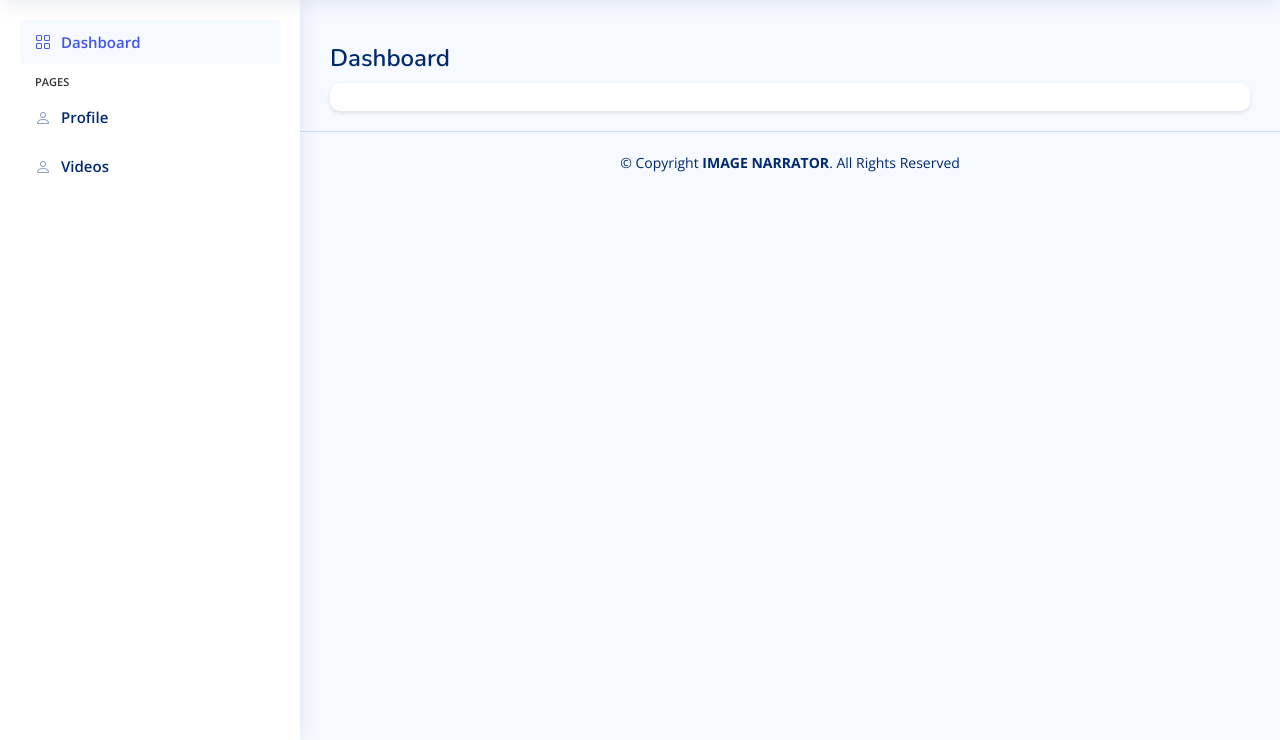
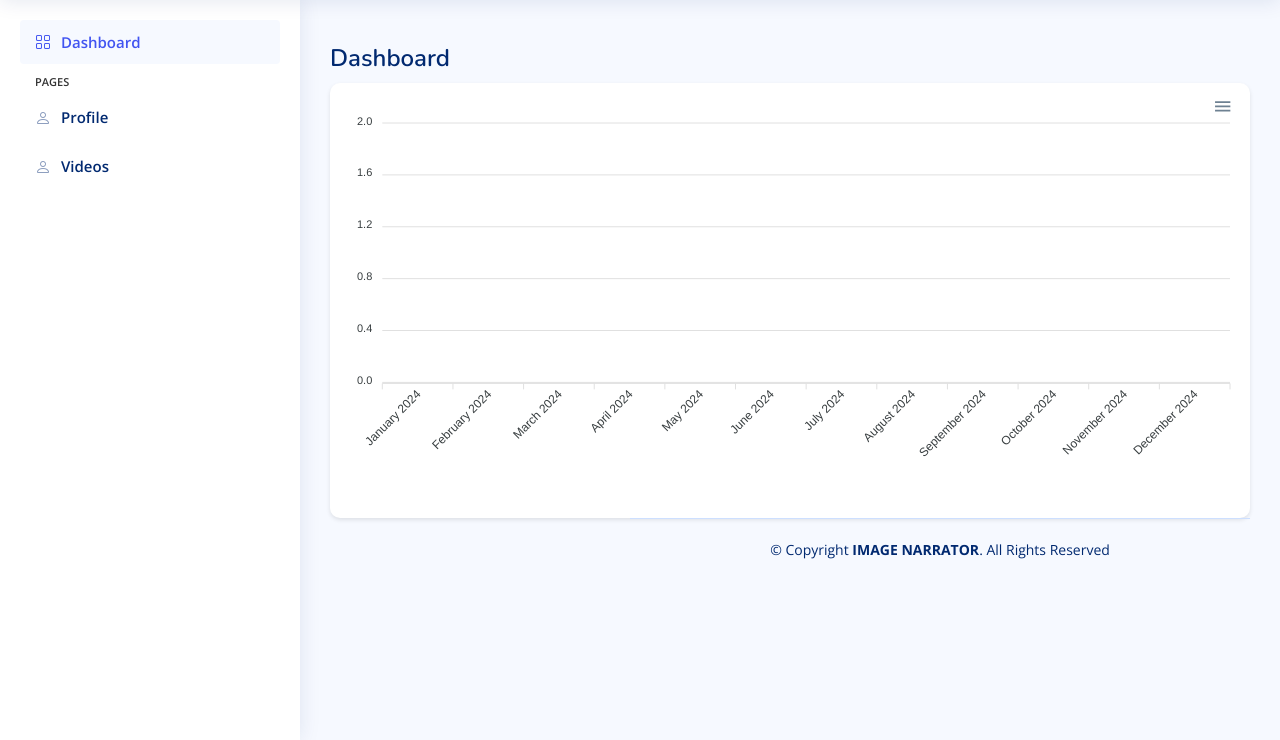
Before and after one commit to Lisa123wang/ImageNarrator, a PHP site: page /pages-studyrecord.php in a window 1280 px wide. Shown: the part 60-800 px from the top of the page. Run offline with PHP 8.4, Linux system fonts and the light colour scheme; the visitor is signed in with stand-in values (Sample User, id 1); tables that the repository leaves empty or names only in its code hold one stand-in row (values such as "Sample post"); some libraries are stand-ins or nearby versions.

Commit message:
Update pages-studyrecord.php

```diff
--- a/NarratorAdmin/pages-studyrecord.php
+++ b/NarratorAdmin/pages-studyrecord.php
@@ -13,11 +13,9 @@
     <!-- Favicons -->
     <link href="assets/img/favicon.png" rel="icon">
     <link href="assets/img/apple-touch-icon.png" rel="apple-touch-icon">
-
     <!-- Google Fonts -->
     <link href="https://fonts.gstatic.com" rel="preconnect">
     <link href="https://fonts.googleapis.com/css?family=Open+Sans:300,300i,400,400i,600,600i,700,700i|Nunito:300,300i,400,400i,600,600i,700,700i|Poppins:300,300i,400,400i,500,500i,600,600i,700,700i" rel="stylesheet">
-
     <!-- Vendor CSS Files -->
     <link href="assets/vendor/bootstrap/css/bootstrap.min.css" rel="stylesheet">
     <link href="assets/vendor/bootstrap-icons/bootstrap-icons.css" rel="stylesheet">
@@ -26,10 +24,12 @@
     <link href="assets/vendor/quill/quill.bubble.css" rel="stylesheet">
     <link href="assets/vendor/remixicon/remixicon.css" rel="stylesheet">
     <link href="assets/vendor/simple-datatables/style.css" rel="stylesheet">
-
     <!-- Template Main CSS File -->
     <link href="assets/css/style.css" rel="stylesheet">
-
+    <!-- ApexCharts -->
+    <script src="assets/vendor/apexcharts/apexcharts.min.js"></script>
+    <!-- Template Main JS File -->
+    <script src="assets/js/main.js"></script>
     <!-- =======================================================
     * Template Name: NiceAdmin
     * Updated: Jan 29 2024 with Bootstrap v5.3.2
@@ -37,9 +37,8 @@
     * Author: BootstrapMade.com
     * License: https://bootstrapmade.com/license/
     ======================================================== -->
-
 </head>
-
+<body>
 <?php
     session_start();
     $link = mysqli_connect('localhost', 'root', '', 'narratordb_test1');
@@ -55,27 +54,42 @@
         echo " (" . htmlspecialchars($_SESSION['nickname']) . ")";
     }
 
-    $email = $_SESSION['email'];
-    $sqlUser = "SELECT userID FROM user WHERE email = ?";
-    $stmtUser = mysqli_prepare($link, $sqlUser);
-    mysqli_stmt_bind_param($stmtUser, "s", $email);
-    mysqli_stmt_execute($stmtUser);
-    $resultUser = mysqli_stmt_get_result($stmtUser);
-    $user = mysqli_fetch_assoc($resultUser);
-    $userID = $user['userID'];
-
-    // Revised query to get screenshot counts by date
-    $sqlScreenshotCount = "SELECT dateCreated AS date, COUNT(*) AS scshotCount FROM imagerecognition WHERE userID = ? GROUP BY dateCreated ORDER BY dateCreated DESC";
+    // Revised query to get screenshot counts by month for all users
+    $sqlScreenshotCount = "SELECT DATE_FORMAT(dateCreated, '%Y-%m') AS month, COUNT(*) AS scshotCount
+                           FROM imagerecognition
+                           GROUP BY month
+                           ORDER BY month";
     $stmtScreenshotCount = mysqli_prepare($link, $sqlScreenshotCount);
-    mysqli_stmt_bind_param($stmtScreenshotCount, "i", $userID);
     mysqli_stmt_execute($stmtScreenshotCount);
     $resultScreenshotCount = mysqli_stmt_get_result($stmtScreenshotCount);
+
+    // Set up an array for all months
+    $all_months = [
+        "January", "February", "March", "April", "May", "June",
+        "July", "August", "September", "October", "November", "December"
+    ];
+
+    $labels = [];
+    $counts = [];
+    $current_year = date("Y");
+    for ($month = 1; $month <= 12; $month++) {
+        $labels[] = $all_months[$month - 1] . " " . $current_year;
+        $counts[] = 0;
+    }
+
+    // Update counts based on the result
+    while ($row = mysqli_fetch_assoc($resultScreenshotCount)) {
+        $month_year = explode("-", $row['month']);
+        $month = intval($month_year[1]);
+        $month_name = $all_months[$month - 1] . " " . $month_year[0];
+        $index = array_search($month_name, $labels);
+        if ($index !== false) {
+            $counts[$index] = intval($row['scshotCount']);
+        }
+    }
 ?>
 
-<body>
-     <!-- ======= Header ======= -->
 <header id="header" class="header fixed-top d-flex align-items-center">
-
     <div class="d-flex align-items-center justify-content-between">
         <a href="index.html" class="logo d-flex align-items-center">
             <img src="assets/img/imageNarrator logo.png" alt="">
@@ -86,34 +100,23 @@
 
     <nav class="header-nav ms-auto">
         <ul class="d-flex align-items-center">
-
             <li>
                 <a class="nav-link nav-icon" href="https://chrome.google.com/webstore/detail/summary-for-google-with-c/cmnlolelipjlhfkhpohphpedmkfbobjc">
                     <i class="bx bxl-google"></i>
-
                 </a><!-- End chrome Icon -->
             </li>
-
             <li class="nav-item dropdown">
-
                 <a class="nav-link nav-icon" href="#" data-bs-toggle="dropdown">
                     <i class="bi bi-bell"></i>
                     <span class="badge bg-primary badge-number">1</span>
                 </a><!-- End Notification Icon -->
-
                 <ul class="dropdown-menu dropdown-menu-end dropdown-menu-arrow notifications">
                     <li class="dropdown-header">
                         You have 1 new notifications
                         <a href="#"><span class="badge rounded-pill bg-primary p-2 ms-2">View all</span></a>
                     </li>
-                <li>
-                    <hr class="dropdown-divider">
-                </li>
-
-                <li>
-                    <hr class="dropdown-divider">
-                </li>
-
+                    <li><hr class="dropdown-divider"></li>
+                    <li><hr class="dropdown-divider"></li>
                     <li class="notification-item">
                         <i class="bi bi-info-circle text-primary"></i>
                         <div>
@@ -122,162 +125,128 @@
                             <p>4 hrs. ago</p>
                         </div>
                     </li>
-
-                <li>
-                    <hr class="dropdown-divider">
-                </li>
-                <!--
-        <li class="dropdown-footer">
-          <a href="#">Show all notifications</a>
-        </li>
-        -->
+                    <li><hr class="dropdown-divider"></li>
                 </ul><!-- End Notification Dropdown Items -->
-
             </li><!-- End Notification Nav -->
-
             <li class="nav-item dropdown">
-
                 <a class="nav-link nav-icon" href="#" data-bs-toggle="dropdown">
                     <i class="bi bi-clock"></i>
                     <span class="badge bg-success badge-number">3.5</span>
                 </a><!-- End Messages Icon -->
-
             </li><!-- End Messages Nav -->
-
             <li class="nav-item dropdown pe-3">
-
                 <a class="nav-link nav-profile d-flex align-items-center pe-0" href="#" data-bs-toggle="dropdown">
                     <span class="d-none d-md-block dropdown-toggle ps-2"><?php echo htmlspecialchars($_SESSION['nickname']); ?></span>
                 </a><!-- End Profile Iamge Icon -->
-
                 <ul class="dropdown-menu dropdown-menu-end dropdown-menu-arrow profile">
                     <li class="dropdown-header">
                         <h6><?php echo htmlspecialchars($_SESSION['nickname']); ?></h6>
                         <span>user</span>
                     </li>
-                <li>
-                    <hr class="dropdown-divider">
-                </li>
-
+                    <li><hr class="dropdown-divider"></li>
                     <li>
                         <a class="dropdown-item d-flex align-items-center" href="pages-profile.php">
                             <i class="bi bi-person"></i>
                             <span>My Profile</span>
                         </a>
                     </li>
-
-                <li>
-                    <hr class="dropdown-divider">
-                </li>
-
+                    <li><hr class="dropdown-divider"></li>
                     <li>
                         <a class="dropdown-item d-flex align-items-center" href="pages-faq.html">
                             <i class="bi bi-question-circle"></i>
                             <span>Need Help?</span>
                         </a>
                     </li>
-                <li>
-                    <hr class="dropdown-divider">
-                </li>
-
+                    <li><hr class="dropdown-divider"></li>
                     <li>
                         <a class="dropdown-item d-flex align-items-center" href="phpcontrol/logout.php">
                             <i class="bi bi-box-arrow-right"></i>
                             <span>Sign Out</span>
                         </a>
                     </li>
-
                 </ul><!-- End Profile Dropdown Items -->
             </li><!-- End Profile Nav -->
-
         </ul>
     </nav><!-- End Icons Navigation -->
+</header><!-- End Header -->
 
-</header><!-- End Header -->
-    <!-- ======= Sidebar ======= -->
 <aside id="sidebar" class="sidebar">
-
     <ul class="sidebar-nav" id="sidebar-nav">
-
         <li class="nav-item">
             <a class="nav-link " href="#">
                 <i class="bi bi-grid"></i>
                 <span>Dashboard</span>
             </a>
         </li><!-- End Dashboard Nav -->
-
-            <li class="nav-heading"><font color="#333">Pages</li>
-
+        <li class="nav-heading"><font color="#333">Pages</font></li>
         <li class="nav-item">
             <a class="nav-link collapsed" href="pages-profile.php">
                 <i class="bi bi-person"></i>
                 <span>Profile</span>
             </a>
         </li><!-- End Profile Page Nav -->
-
         <li class="nav-item">
             <a class="nav-link collapsed" href="pages-video.php">
                 <i class="bi bi-person"></i>
                 <span>Videos</span>
             </a>
         </li><!-- End Video Page Nav -->
-
     </ul>
-
 </aside><!-- End Sidebar-->
 
 <main id="main" class="main">
     <div class="pagetitle">
         <h1>Dashboard</h1>
-
-            <nav>
-
-
-            </nav>
-
-
-        </div>
-        <!-- Add this HTML block where you want the table to appear -->
-        <!-- Add this HTML block where you want the table to appear -->
-        <div style="width: 100%; background-color: white; border-radius: 10px; padding: 10px; box-shadow: 0 2px 4px rgba(0,0,0,0.1);">
-            <h5><b></b></h5>
-            <table id="recVideoTable" class="display" style="width: 100%;">
-
-                <tbody>
-
-                </tbody>
-            </table>
     </div>
 
+    <!-- Number of Screenshots by Month Table -->
+    <div style="width: 100%; background-color: white; border-radius: 10px; padding: 10px; box-shadow: 0 2px 4px rgba(0,0,0,0.1);">
 
-
-    </main>
+    <div id="barChart"></div>
 
 <script>
     $(document).ready(function () {
-            // Initialize DataTable
-            $('#screenshotTable').DataTable();
+        $('#monthScreenshotTable').DataTable();
+
+        var options = {
+            series: [{
+                name: 'Screenshots',
+                data: <?php echo json_encode($counts); ?>
+            }],
+            chart: {
+                type: 'bar',
+                height: 400
+            },
+            plotOptions: {
+                bar: {
+                    horizontal: false,
+                    columnWidth: '50%'
+                },
+            },
+            dataLabels: {
+                enabled: false
+            },
+            xaxis: {
+                categories: <?php echo json_encode($labels); ?>
+            }
+        };
+
+        var chart = new ApexCharts(document.querySelector("#barChart"), options);
+        chart.render();
     });
 </script>
 
-<script>
-        $(document).ready(function () {
-            // Initialize DataTable for the Right Table
-            $('#subjectsTable').DataTable();
-        });
-        $(document).ready(function () {
-            // Initialize DataTable for the Right Table
-            $('#subjectsTable2').DataTable();
-        });
-    </script>
-    <!-- ======= Footer ======= -->
+    </div>
+
     <footer id="footer" class="footer">
         <div class="copyright">
             &copy; Copyright <strong><span>IMAGE NARRATOR</span></strong>. All Rights Reserved
         </div>
     </footer><!-- End Footer -->
 
-    <a href="#" class="back-to-top d-flex align-items-center justify-content-center"><i class="bi bi-arrow-up-short"></i>Back to Top</a>
+    <a href="#" class="back-to-top d-flex align-items-center justify-content-center">
+        <i class="bi bi-arrow-up-short"></i>Back to Top
+    </a>
 
     <!-- Vendor JS Files -->
     <script src="assets/vendor/apexcharts/apexcharts.min.js"></script>
@@ -291,6 +260,5 @@
 
     <!-- Template Main JS File -->
     <script src="assets/js/main.js"></script>
-
 </body>
 </html>
```
Lines whose indentation alone changed are shown as unchanged.
